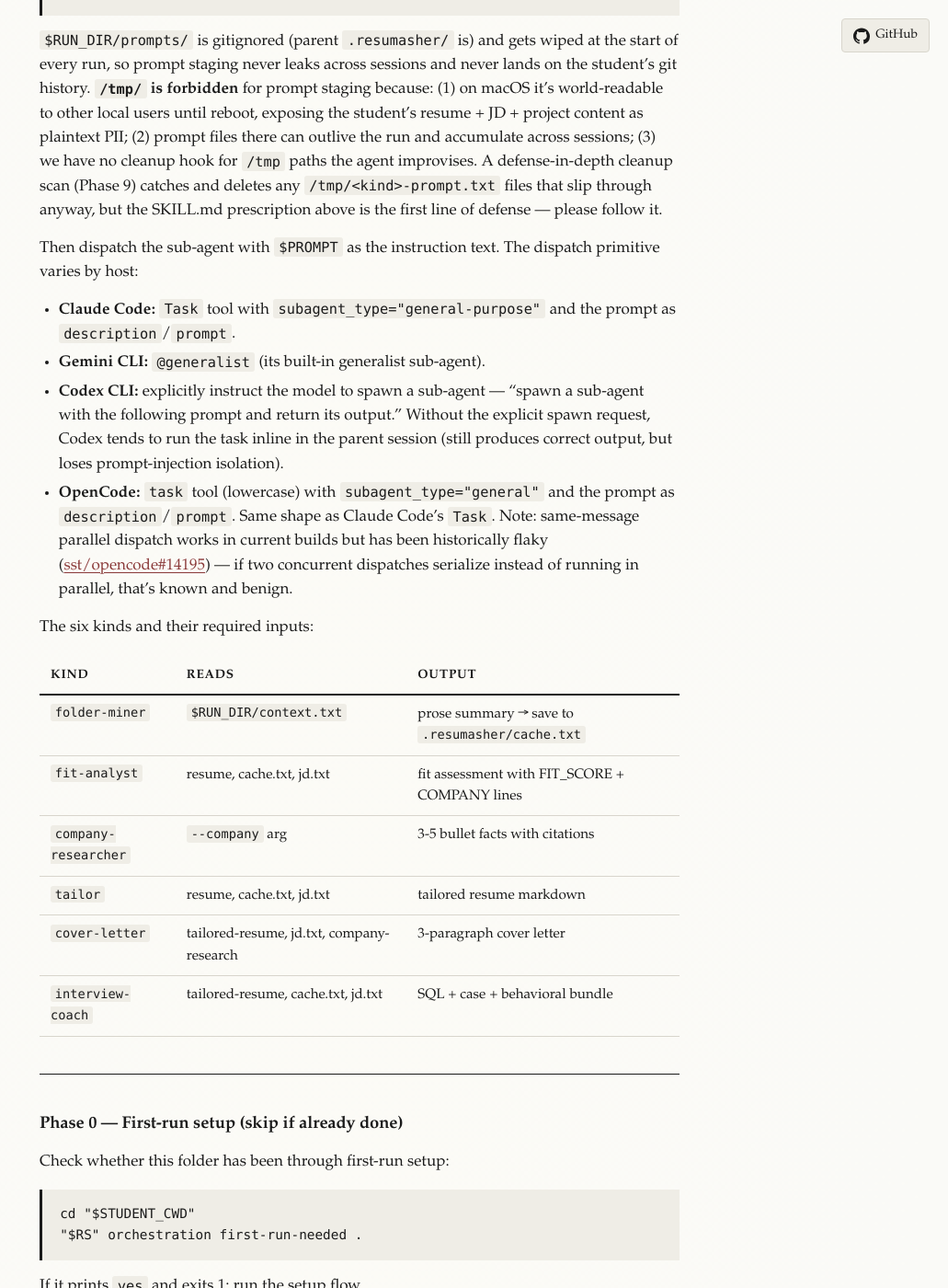
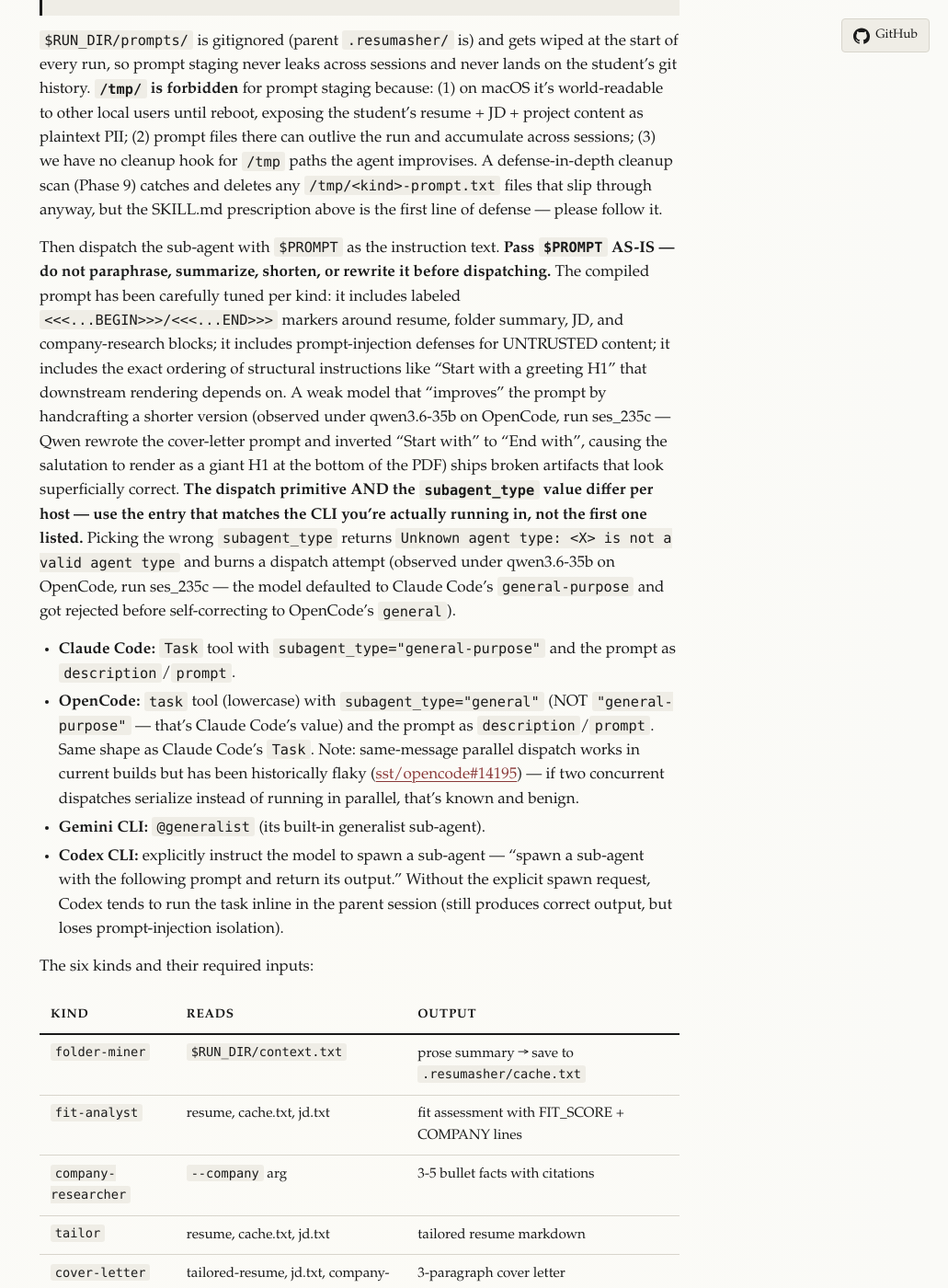
Before and after one commit to earino/resumasher, a Jekyll site: the page built from SKILL.md, in a window 1280 px wide and 1400 px high, scrolled down 6665 px. Shown: the whole window at 92% size, without its empty margins (249-1280 px from the left). Built offline with Jekyll 4.4.1, drawn with Linux system fonts in a browser that asks for light colours; our own code applies the rules of GitHub Pages for plain Markdown files; some of the changed text lies outside the part shown.

Commit message:
fix: slash-command shim + weak-model prescription strengthening (#53)
Second qwen3.6-35b OpenCode run (samples-issue42/session-ses_235c.md)
completed the full nine-phase pipeline end-to-end but surfaced four
more weak-model behaviors that the SKILL.md prescriptions were too
soft to prevent.

1. commands/resumasher.md slash-command shim. OpenCode's `/resumasher
   jd.md` was silently dropping the argument because we shipped no
   command file — OpenCode falls back to skill auto-discovery and
   pastes SKILL.md as a user message. Six-line shim + install.sh
   detection (gates on `command -v opencode`, honors XDG_CONFIG_HOME)
   + README + 5 deterministic tests.

2. Sub-agent dispatch section reordered. Qwen tried Claude Code's
   `subagent_type="general-purpose"` first and got rejected on
   OpenCode. SKILL.md now leads the dispatch bullet with an explicit
   "use the entry that matches the CLI you're actually running in"
   callout, names the rejection error verbatim, and inlines the
   `NOT "general-purpose"` clarification on the OpenCode entry.

3. Phase 3 forbids manual fit-field writes. Qwen bypassed
   `extract-fit-fields` and wrote each field via individual `echo`
   commands, shipping `Entry/Junior` (not in our enum) and a
   200-char recommendation prose to telemetry. SKILL.md Phase 3
   now explicitly forbids manual writes with the rationale and the
   run reference inline.

4. Sub-agent prompt section forbids prompt rewriting. Qwen rewrote
   the cover-letter prompt (only one of five), inverting "Start
   with a greeting H1" to "End with" and producing a PDF where the
   salutation rendered as a giant H1 at the bottom. SKILL.md now
   has a load-bearing "Pass $PROMPT AS-IS — do not paraphrase,
   summarize, shorten, or rewrite" instruction.

Filed #55 (v0.5 epic) for templated per-host SKILL.md generation —
that would address Finding (2) by removing cross-host enumeration
ambiguity, but doesn't touch the other three findings, so it's the
right move for v0.5+ rather than this PR.

All 455 deterministic tests pass (was 450 + 5 new shim tests).

Co-Authored-By: Claude Opus 4.7 (1M context) <noreply@anthropic.com>

````diff
--- a/SKILL.md
+++ b/SKILL.md
@@ -234,12 +234,12 @@ PROMPT=$(cat "$RUN_DIR/prompts/folder-miner.txt")
 
 `$RUN_DIR/prompts/` is gitignored (parent `.resumasher/` is) and gets wiped at the start of every run, so prompt staging never leaks across sessions and never lands on the student's git history. **`/tmp/` is forbidden** for prompt staging because: (1) on macOS it's world-readable to other local users until reboot, exposing the student's resume + JD + project content as plaintext PII; (2) prompt files there can outlive the run and accumulate across sessions; (3) we have no cleanup hook for `/tmp` paths the agent improvises. A defense-in-depth cleanup scan (Phase 9) catches and deletes any `/tmp/<kind>-prompt.txt` files that slip through anyway, but the SKILL.md prescription above is the first line of defense — please follow it.
 
-Then dispatch the sub-agent with `$PROMPT` as the instruction text. The dispatch primitive varies by host:
+Then dispatch the sub-agent with `$PROMPT` as the instruction text. **Pass `$PROMPT` AS-IS — do not paraphrase, summarize, shorten, or rewrite it before dispatching.** The compiled prompt has been carefully tuned per kind: it includes labeled `<<<...BEGIN>>>/<<<...END>>>` markers around resume, folder summary, JD, and company-research blocks; it includes prompt-injection defenses for UNTRUSTED content; it includes the exact ordering of structural instructions like "Start with a greeting H1" that downstream rendering depends on. A weak model that "improves" the prompt by handcrafting a shorter version (observed under qwen3.6-35b on OpenCode, run ses_235c — Qwen rewrote the cover-letter prompt and inverted "Start with" to "End with", causing the salutation to render as a giant H1 at the bottom of the PDF) ships broken artifacts that look superficially correct. **The dispatch primitive AND the `subagent_type` value differ per host — use the entry that matches the CLI you're actually running in, not the first one listed.** Picking the wrong `subagent_type` returns `Unknown agent type: <X> is not a valid agent type` and burns a dispatch attempt (observed under qwen3.6-35b on OpenCode, run ses_235c — the model defaulted to Claude Code's `general-purpose` and got rejected before self-correcting to OpenCode's `general`).
 
 - **Claude Code:** `Task` tool with `subagent_type="general-purpose"` and the prompt as `description`/`prompt`.
+- **OpenCode:** `task` tool (lowercase) with `subagent_type="general"` (NOT `"general-purpose"` — that's Claude Code's value) and the prompt as `description`/`prompt`. Same shape as Claude Code's `Task`. Note: same-message parallel dispatch works in current builds but has been historically flaky ([sst/opencode#14195](https://github.com/sst/opencode/issues/14195)) — if two concurrent dispatches serialize instead of running in parallel, that's known and benign.
 - **Gemini CLI:** `@generalist` (its built-in generalist sub-agent).
 - **Codex CLI:** explicitly instruct the model to spawn a sub-agent — "spawn a sub-agent with the following prompt and return its output." Without the explicit spawn request, Codex tends to run the task inline in the parent session (still produces correct output, but loses prompt-injection isolation).
-- **OpenCode:** `task` tool (lowercase) with `subagent_type="general"` and the prompt as `description`/`prompt`. Same shape as Claude Code's `Task`. Note: same-message parallel dispatch works in current builds but has been historically flaky ([sst/opencode#14195](https://github.com/sst/opencode/issues/14195)) — if two concurrent dispatches serialize instead of running in parallel, that's known and benign.
 
 The six kinds and their required inputs:
 
@@ -611,10 +611,16 @@ PROMPT=$("$RS" orchestration build-prompt --kind fit-analyst --cwd "$STUDENT_CWD
 
 Dispatch a sub-agent with `$PROMPT` as its instruction text. The compiled prompt wraps the resume (from `$RUN_DIR/resume.txt`), folder summary (from `.resumasher/cache.txt`), and JD (from `$RUN_DIR/jd.txt`) in labeled markers and asks for a prose fit assessment ending with `FIT_SCORE: N` and `COMPANY: <name>` sentinel lines. Template: `scripts/prompts.py` `fit-analyst` kind.
 
-Parse the output (the fit-analyst emits more than just fit_score/company — ROLE, SENIORITY, STRENGTHS_COUNT, GAPS_COUNT, RECOMMENDATION — extract them all for telemetry and downstream phases). **Persist each field to its own file under `$RUN_DIR/fit/`** so Phase 9 (a separate Bash tool call with no inherited shell state) can read them back without shell-source hazards:
+**You MUST pipe the fit-analyst output through `extract-fit-fields` — do NOT write the per-field files manually with `echo`.** The extractor enforces enum validation that prevents garbage values from landing in telemetry: `seniority.txt` only gets populated if the value is in the canonical enum (`intern`/`junior`/`mid`/`senior`/`staff`/`manager`/`director`/`vp`/`cxo`); `recommendation.txt` only gets populated if the value normalizes to `yes` / `yes_with_caveats` / `no`. Manual `echo "Entry/Junior" > seniority.txt` (observed under qwen3.6-35b on OpenCode, run ses_235c) bypasses both gates and ships freeform strings to the public dashboard, where they don't fit any aggregation bucket. The fit-analyst sub-agent's output may also contain markdown-bold variants like `**ROLE:** Data Analyst` instead of plain `ROLE: Data Analyst`; the extractor handles both forms but a manual `grep` you write yourself usually doesn't. Pipe the output and trust the extractor.
+
+The extractor reads more than just fit_score/company: ROLE, SENIORITY, STRENGTHS_COUNT, GAPS_COUNT, RECOMMENDATION are all extracted. Each field is persisted to its own file under `$RUN_DIR/fit/` so Phase 9 (a separate Bash tool call with no inherited shell state) can read them back without shell-source hazards:
 
 ```bash
 mkdir -p "$RUN_DIR/fit"
+# REQUIRED: pipe the fit-analyst output through extract-fit-fields.
+# DO NOT replace this with `echo "8" > $RUN_DIR/fit/score.txt` etc. —
+# manual writes bypass enum validation. See run ses_235c for what
+# happens when the agent improvises this step.
 echo "$FIT_OUTPUT" | "$RS" orchestration extract-fit-fields --output-dir "$RUN_DIR/fit"
 
 # Capture into shell variables for inline use within this Phase 3 block.
````
Also changed, not shown: README.md (+2 -0 lines), commands/resumasher.md (added, +9 -0 lines), tests/test_opencode_command_shim.py (added, +115 -0 lines), CHANGELOG.md, 1 other file.
